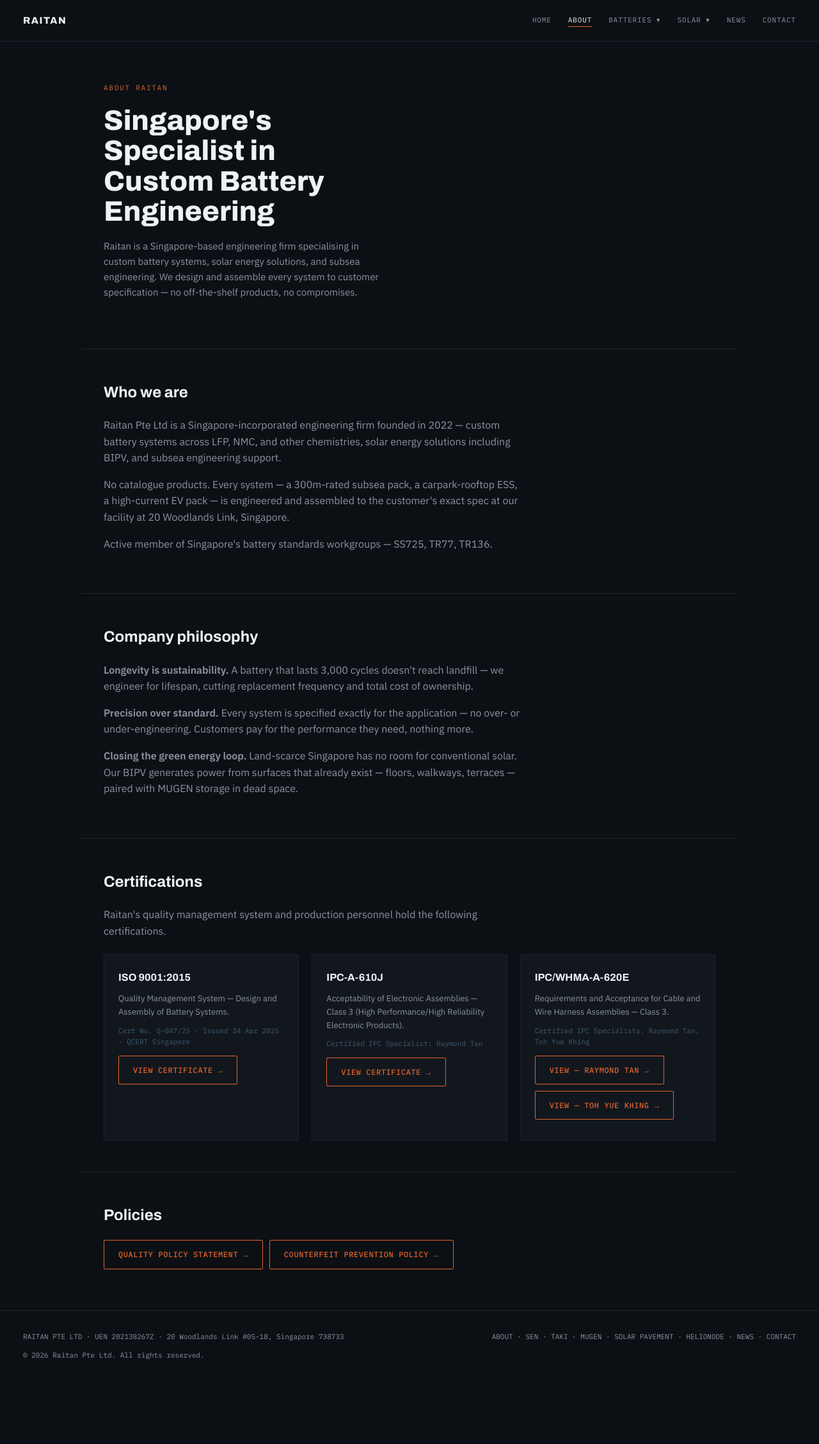
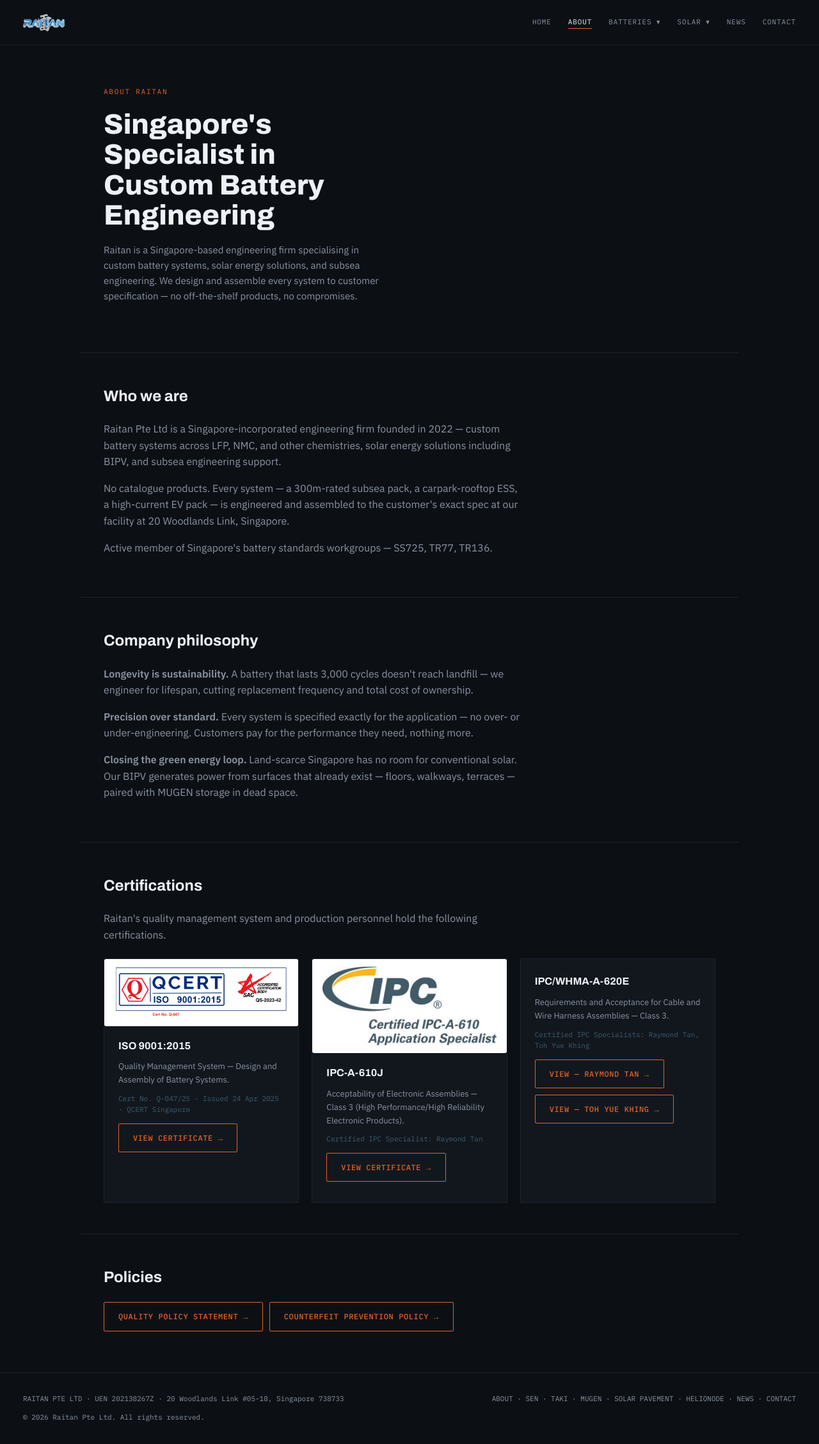
Before and after one commit to RAITAN-CO/Raitan-co.github.io, a Jekyll site: the page built from about.html, in a window 1280 px wide. Shown: the whole page at 64% size. Built offline with Jekyll 4.4.1, drawn with Linux system fonts in a browser that asks for light colours; before the commit the page ends 2160 px from its top, so only the background shows below that.

Commit message:
Add company logo to nav, ISO 9001 and IPC-A-610 certification badges

```diff
--- a/_includes/nav.html
+++ b/_includes/nav.html
@@ -1,5 +1,5 @@
 <nav class="nav">
-  <a href="{{ '/' | relative_url }}" class="nav-logo">RAITAN</a>
+  <a href="{{ '/' | relative_url }}" class="nav-logo"><img src="{{ '/assets/images/logo.png' | relative_url }}" alt="RAITAN"></a>
   <ul class="nav-links">
     <li><a href="{{ '/' | relative_url }}" class="{% if page.url == '/' %}on{% endif %}">HOME</a></li>
     <li><a href="{{ '/about.html' | relative_url }}" class="{% if page.url == '/about.html' %}on{% endif %}">ABOUT</a></li>
--- a/about.html
+++ b/about.html
@@ -28,12 +28,14 @@
   <p>Raitan's quality management system and production personnel hold the following certifications.</p>
   <div class="cert-cards">
     <div class="cert-card">
+      <div class="cert-logo"><img src="{{ '/assets/images/iso-9001-logo.png' | relative_url }}" alt="QCERT ISO 9001:2015 accredited certification body logo"></div>
       <h3>ISO 9001:2015</h3>
       <p>Quality Management System — Design and Assembly of Battery Systems.</p>
       <div class="holder">Cert No. Q-047/25 &middot; Issued 24 Apr 2025 &middot; QCERT Singapore</div>
       <p><a href="{{ '/assets/certifications/ISO-9001-2015-Certificate.pdf' | relative_url }}" class="btn btn-outline" style="margin-top:12px;">VIEW CERTIFICATE &rarr;</a></p>
     </div>
     <div class="cert-card">
+      <div class="cert-logo"><img src="{{ '/assets/images/ipc-a-610-logo.jpg' | relative_url }}" alt="IPC Certified IPC-A-610 Application Specialist logo"></div>
       <h3>IPC-A-610J</h3>
       <p>Acceptability of Electronic Assemblies — Class 3 (High Performance/High Reliability Electronic Products).</p>
       <div class="holder">Certified IPC Specialist: Raymond Tan</div>
--- a/assets/css/main.css
+++ b/assets/css/main.css
@@ -40,11 +40,14 @@
 }
 
 .nav-logo {
-  font-family: "Archivo", sans-serif;
-  font-weight: 800;
-  font-size: 15px;
-  letter-spacing: 0.1em;
-  color: var(--ink);
+  display: flex;
+  align-items: center;
+}
+
+.nav-logo img {
+  height: 30px;
+  width: auto;
+  display: block;
 }
 
 .nav-links {
@@ -372,6 +375,21 @@
   padding: 22px;
 }
 
+.cert-logo {
+  background: #ffffff;
+  border-radius: 3px;
+  padding: 12px 16px;
+  margin: -22px -22px 18px;
+  display: flex;
+  align-items: center;
+}
+
+.cert-logo img {
+  max-width: 100%;
+  height: auto;
+  display: block;
+}
+
 .cert-card h3 {
   font-family: "Archivo", sans-serif;
   font-weight: 700;
```
Also changed, not shown: assets/images/ipc-a-610-logo.jpg (added), assets/images/iso-9001-logo.png (added), assets/images/logo.png (added).
